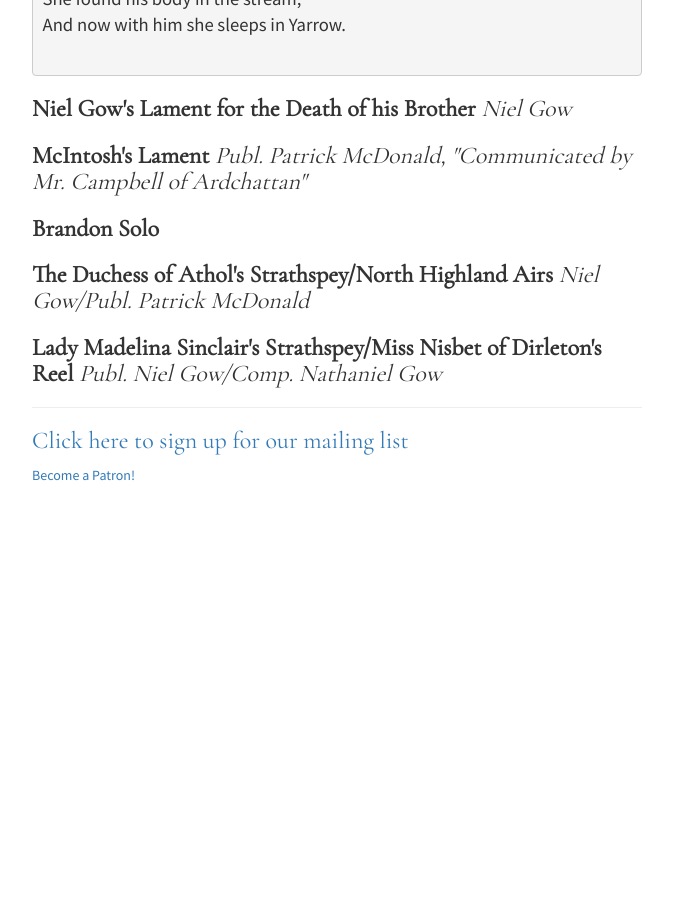
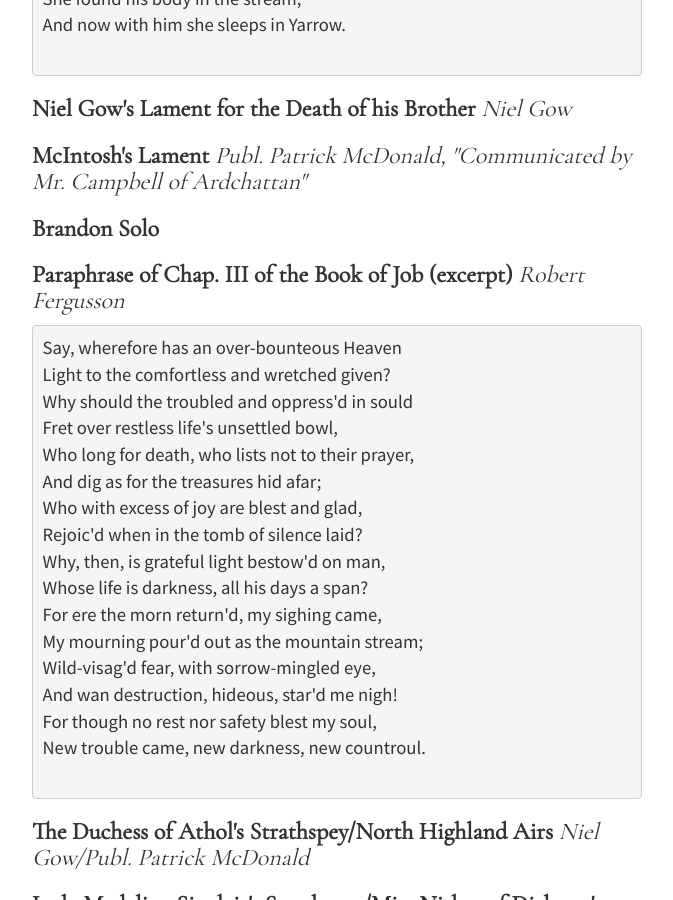
Before and after one commit to timandjeremy/timandjeremy.github.io, a Jekyll site: the page built from program/index.html, in a window 1280 px wide and 900 px high, scrolled down 2388 px. Shown: the whole window, without its empty margins (303-976 px from the left). Built offline with Jekyll 4.4.1, drawn with Linux system fonts in a browser that asks for light colours; nearby versions of some CDN libraries; library files that are not in the unit come from our copies; comment, search, counter and statistics services are not loaded; before the commit the page ends 2873 px from its top, so only the background shows below that.

Commit message:
Add Sir Precenter's poem

```diff
--- a/program/index.html
+++ b/program/index.html
@@ -130,6 +130,30 @@ And now with him she sleeps in Yarrow.
   </h3>
 
   <h3>
+    <strong>Paraphrase of Chap. III of the Book of Job (excerpt)</strong>
+
+    <em>Robert Fergusson</em>
+  </h3>
+  <pre>
+Say, wherefore has an over-bounteous Heaven
+Light to the comfortless and wretched given?
+Why should the troubled and oppress'd in sould
+Fret over restless life's unsettled bowl,
+Who long for death, who lists not to their prayer,
+And dig as for the treasures hid afar;
+Who with excess of joy are blest and glad,
+Rejoic'd when in the tomb of silence laid?
+Why, then, is grateful light bestow'd on man,
+Whose life is darkness, all his days a span?
+For ere the morn return'd, my sighing came,
+My mourning pour'd out as the mountain stream;
+Wild-visag'd fear, with sorrow-mingled eye,
+And wan destruction, hideous, star'd me nigh!
+For though no rest nor safety blest my soul,
+New trouble came, new darkness, new countroul.
+  </pre>
+
+  <h3>
     <strong>The Duchess of Athol's Strathspey/North Highland Airs</strong>
     <em>Niel Gow/Publ. Patrick McDonald</em>
   </h3>
```
